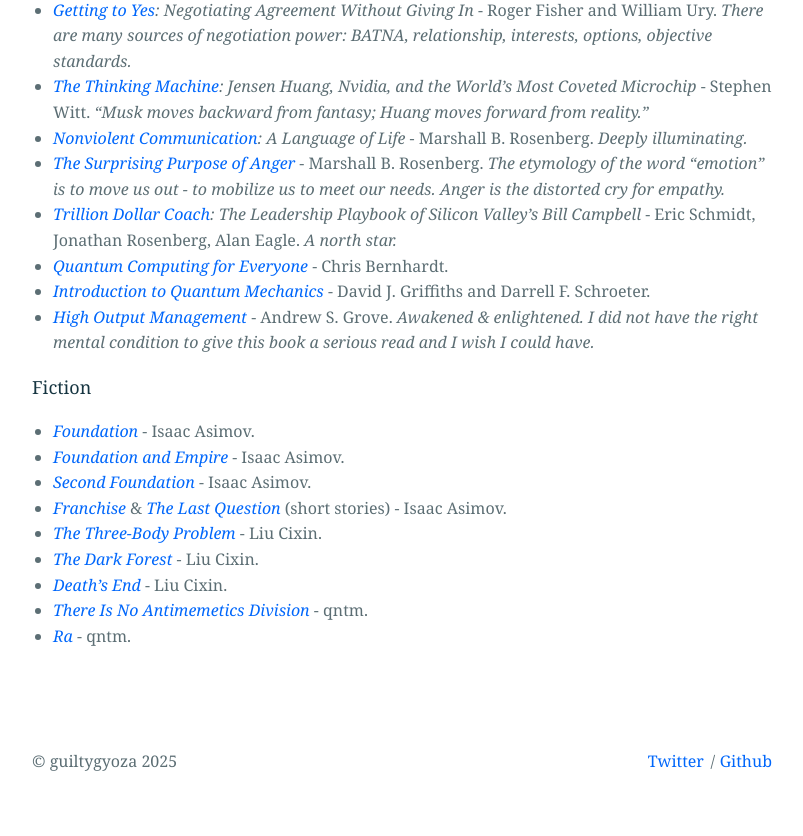
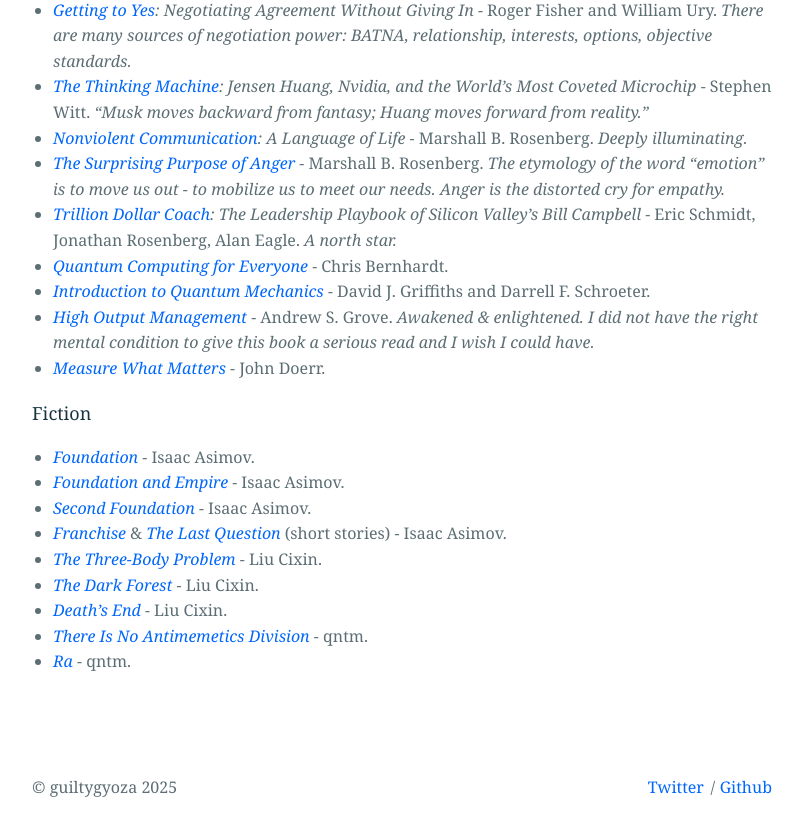
Before and after one commit to guiltygyoza/new-blog, a Jekyll site: the page built from _pages/bookshelf.markdown, in a window 1280 px wide and 900 px high, scrolled down 1900 px. Shown: the top 836 px of the window, without its empty margins (238-1041 px from the left). Built offline with Jekyll 4.4.1, drawn with Linux system fonts in a browser that asks for light colours.

Commit message:
add book

```diff
--- a/_pages/bookshelf.markdown
+++ b/_pages/bookshelf.markdown
@@ -47,6 +47,7 @@
 - *[Quantum Computing for Everyone](https://www.goodreads.com/book/show/40994088-quantum-computing-for-everyone){:target="_blank"}* - Chris Bernhardt.
 - *[Introduction to Quantum Mechanics](https://www.goodreads.com/book/show/37953277){:target="_blank"}* - David J. Griffiths and Darrell F. Schroeter.
 - *[High Output Management](https://www.goodreads.com/book/show/324750.High_Output_Management){:target="_blank"}* - Andrew S. Grove. *Awakened & enlightened. I did not have the right mental condition to give this book a serious read and I wish I could have.*
+- *[Measure What Matters](https://www.goodreads.com/book/show/39286958-measure-what-matters){:target="_blank"}* - John Doerr.
 
 ### Fiction
 - *[Foundation](https://www.goodreads.com/book/show/29579.Foundation){:target="_blank"}* - Isaac Asimov.
```
